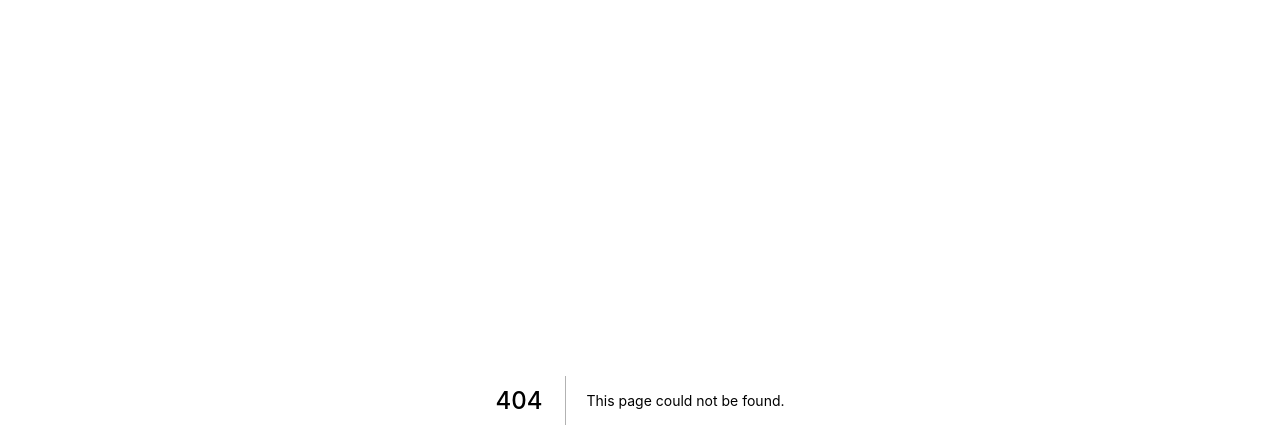
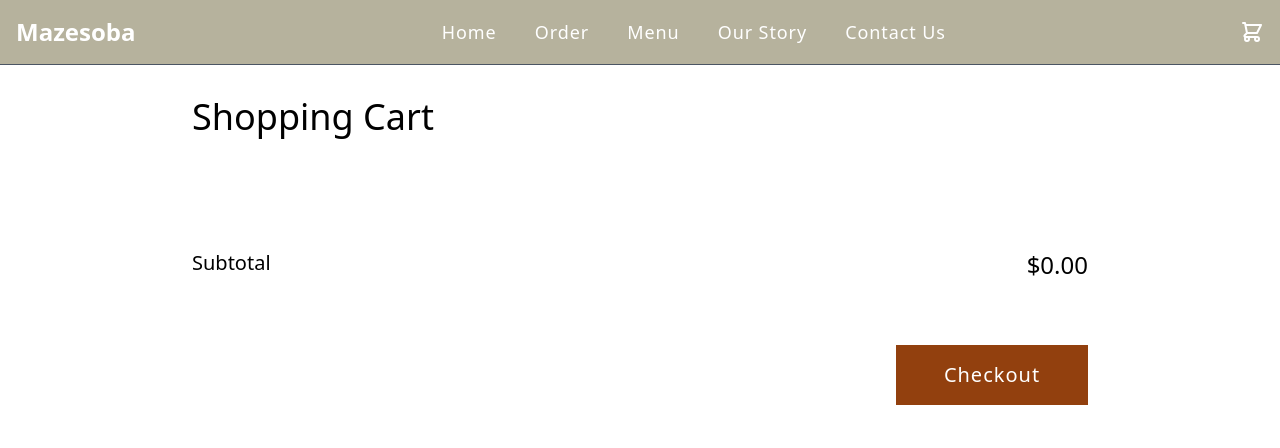
Before and after one commit to leesoli/savorder, a Next.js app: page /cart in a window 1280 px wide. Before the commit this address had no page. Shown: the top 448 px of the page. Built offline with nearby package versions, Linux system fonts and the light colour scheme.

Commit message:
Added Checkout page

```diff
--- /dev/null
+++ b/components/Cart-items.js
@@ -0,0 +1,67 @@
+import React, {useContext, useState} from "react";
+import { Context } from "../contexts/index";
+import Image from 'next/image';
+import {MinusIcon, PlusIcon, XIcon} from '@heroicons/react/outline';
+
+export default function CartItems ({item}) {
+  const {removeFromCart, updateCart} = useContext(Context);
+  const [isHovered, setHoveredState] = useState(false);
+  const [quantity, setQuantity] = useState(item.count);
+
+  function changeQuantity(e) {
+    const {name, value, id} = e.target;
+    setQuantity(value);
+    updateCart(id, value);
+  }
+
+  function updateQuantity(id, value) {
+    const result = Number(quantity) + value;
+    if (result > 0) {
+      setQuantity(result);
+      updateCart(id, result);
+    }
+  }
+
+  return (
+    <div className="flex mb-8 border-b-[1px] pb-8 border-gray-300 justify-between">
+      <div className="relative w-28 h-20 sm:w-52 sm:h-36">
+        <Image layout="fill" objectFit="cover" src={`/${item.url}`}/>
+      </div>
+
+      <div className="flex flex-col justify-between sm:flex-row md:w-1/3">
+        <div className="text-xl md:text-2xl">{item.name}</div>
+        <div className="flex items-center sm:items-start">
+          <MinusIcon
+            onClick={() => updateQuantity(item.id, -1)}
+            className="w-5 h-5 md:w-6 md:h-6 hover:bg-gray-100 hover:rounded-xl md:mt-[1px]"/>
+          <div>
+            <input
+              type="text"
+              id={item.id}
+              value={quantity}
+              onChange={changeQuantity}
+              min={1}
+              className="w-8 sm:w-12 px-2 mx-4 text-center text-lg lg:text-xl"
+            >
+            </input>
+          </div>
+          <PlusIcon
+            className="w-5 h-5 md:w-6 md:h-6 hover:bg-gray-100 hover:rounded-xl md:mt-[1px]"
+            onClick={() => updateQuantity(item.id, 1)}
+          />
+        </div>
+      </div>
+
+      <div className="flex flex-col justify-between sm:flex-row-reverse sm:w-1/4 pr-2">
+        <XIcon
+          className="w-7 h-7 hover:bg-gray-100 hover:rounded-xl self-end sm:self-start"
+          onClick={() => removeFromCart(item.id, item)}
+        />
+        <div className="sm:text-xl">
+          {(item.price * quantity).toLocaleString("en-US", {style: "currency", currency: "USD"})}
+        </div>
+      </div>
+    </div>
+
+  )
+}
--- a/components/Header.js
+++ b/components/Header.js
@@ -6,8 +6,8 @@ import Link from 'next/link';
 
 export default function Header() {
   return (
-    <div className="flex p-4 justify-between  items-center border-b-[1px]">
-      <button className="sm:hidden">
+    <div className="flex p-4 justify-between text-white bg-[#B6B29D] items-center border-b-[0.5px] border-gray-600">
+      <button className="sm:hidden" aria-label="menu icon">
         <MenuIcon className="w-6 h-6"/>
       </button>
       <div className="font-semibold mr-3 z-10 text-2xl justify-items-center hover:cursor-pointer">
@@ -15,35 +15,38 @@ export default function Header() {
           Mazesoba
         </Link>
       </div>
-      <ul className="invisible flex flex-col sm: flex-start sm:visible sm:flex-row absolute sm:static h-screen w-screen sm:h-fit sm:w-fit items-center justify-center bg-white sm:justify-between text-2xl sm:text-lg sm:w-96 lg:w-[28em]">
-        <li className="hover:text-blue-400 hover:cursor-pointer">
+      <ul className="invisible flex flex-col sm: flex-start sm:visible sm:flex-row absolute sm:static h-screen w-screen sm:h-fit sm:w-fit items-center justify-center sm:justify-between text-2xl sm:text-lg sm:w-2/3 md:w-[28em]">
+        <li className="hover:text-blue-400 hover:cursor-pointer tracking-wider">
           <Link href="/">
             <a>Home</a>
           </Link>
         </li>
-        <li className="hover:text-blue-400 hover:cursor-pointer">
+        <li className="hover:text-blue-400 hover:cursor-pointer tracking-wider">
           <Link href="/order">
             <a>Order</a>
           </Link>
         </li>
-        <li className="hover:text-blue-400 hover:cursor-pointer">
+        <li className="hover:text-blue-400 hover:cursor-pointer tracking-wider">
           <Link href="/menu">
             <a>Menu</a>
           </Link>
         </li>
-        <li className="hover:text-blue-400 hover:cursor-pointer">
+        <li className="hover:text-blue-400 hover:cursor-pointer tracking-wider">
           <Link href="/story">
             <a>Our Story</a>
           </Link>
         </li>
-        <li className="hover:text-blue-400 hover:cursor-pointer">
+        <li className="hover:text-blue-400 hover:cursor-pointer tracking-wider">
           <Link href="/contact">
             <a>Contact Us</a>
           </Link>
         </li>
       </ul>
 
-      <ShoppingCartIcon className="h-6 w-6 hover:text-blue-800 hover:cursor-pointer"/>
+      <Link href="/cart">
+        <ShoppingCartIcon
+          className="h-6 w-6 hover:text-blue-800 hover:cursor-pointer"/>
+      </Link>
     </div>
   )
 }
--- a/components/Order-items.js
+++ b/components/Order-items.js
@@ -21,7 +21,7 @@ export default function OrderItems ({item}) {
 
   return (
     <div className="flex flex-col items-center pb-16">
-      <div className="relative h-64 w-full mb-4 max-w-64">
+      <div className="relative h-80 md:h-48 w-full mb-4 max-w-64">
       <Image
         src={`/${item.url}`}
         alt="photo of menu item"
@@ -34,7 +34,7 @@ export default function OrderItems ({item}) {
       <div className="text-xl md:text-lg mb-4">${item.price}</div>
 
       {clicked ?
-        <button className="flex items-center p-1 border-green-700 border-2 text-green-700 uppercase text-base mt-auto md:text-xs">
+        <button className="flex items-center p-1 border-green-700 border-2 text-green-700 uppercase text-xs mt-auto">
           < CheckCircleIcon className="w-6 h-6 mr-2" /> Added to cart
         </button>:
         <button
--- /dev/null
+++ b/hooks/useClicked.js
@@ -0,0 +1,25 @@
+import {useState, useEffect, useRef} from "react";
+
+export default function useClicked() {
+  const [clicked, setClicked] = useState(false);
+  const ref = useRef(null);
+
+  function handleClick() {
+    setClicked(true);
+    setTimeout(() => {
+      setClicked(false);
+    }, 1000);
+  }
+
+  useEffect(() => {
+    const myRef = ref.current;
+    myRef.addEventListener("click", handleClick);
+
+    return () => {
+      myRef.removeEventListener("click", handleClick);
+    }
+
+  }, []);
+
+  return [clicked, ref];
+}
--- /dev/null
+++ b/pages/cart/index.js
@@ -0,0 +1,39 @@
+import Header from '../../components/Header';
+import CartItems from '../../components/Cart-items';
+import { useContext } from "react";
+import useClicked from '../../hooks/useClicked';
+import { Context } from '/contexts/index';
+
+export default function Cart () {
+  const {cartItems, total} = useContext(Context);
+  const [clicked, ref] = useClicked();
+  const cart = cartItems.map(item => <CartItems item={item} key={item.id} />);
+
+  return (
+    <div className="w-screen">
+      <Header />
+      <main className="flex flex-col p-8 lg:w-3/4 sm:mx-auto">
+        <h2 className="text-4xl font-normal mb-12">Shopping Cart</h2>
+        {cart}
+        <div className="flex justify-between my-16">
+          <span className="text-xl">Subtotal</span>
+          <span className="text-2xl">{total.toLocaleString("en-US", {style: "currency", currency: "USD"})}</span>
+        </div>
+
+        {clicked ?
+        <button
+          className="w-full p-4 bg-amber-800 text-white text-xl tracking-wider sm:w-48 sm:self-end"
+        >
+          Loading...
+        </button>:
+        <button
+          className="w-full p-4 bg-amber-800 text-white text-xl tracking-wider sm:w-48 sm:self-end"
+          ref={ref}
+        >
+          Checkout
+        </button>
+        }
+      </main>
+    </div>
+  )
+}
--- a/pages/index.js
+++ b/pages/index.js
@@ -2,6 +2,8 @@ import Head from 'next/head';
 import Image from 'next/image';
 import styles from '../styles/Home.module.css';
 import Header from '../components/Header';
+import MainImage from '../public/note-thanun-unsplash.jpg';
+import Link from 'next/link';
 
 export default function Home() {
 
@@ -14,8 +16,19 @@ export default function Home() {
 
       <Header/>
       <main>
+        <section className="relative w-screen h-screen">
+          <Image
+            src={MainImage} objectFit="cover" layout="fill"
+            alt="closeup of hot soba"
+          />
+          <Link href="/order">
+            <button
+              className="absolute text-white text-lg py-2 px-4 bg-[#B6B29D] opacity-80 top-1/2 left-1/3 sm:left-[43%] md:left-[45%]">Place Order</button>
+          </Link>
 
+        </section>
       </main>
+
     </div>
   )
 }
--- a/pages/order/index.js
+++ b/pages/order/index.js
@@ -52,7 +52,7 @@ export default function Order () {
   return (
     <div>
       <Header/>
-      <div className="px-8 py-12 md:flex md:justify-between xl:justify-start">
+      <div className="px-8 py-12 md:py-24 md:flex md:justify-between xl:justify-start">
         <div className="flex text-lg w-96 justify-between mb-8 md:flex-col md:mb-0 md:max-w-xs md:h-fit ml-2">
           <span
             className="border-r-2 pr-4 border-gray-100 md:border-none hover:cursor-pointer md:p-2 font-bold"
@@ -88,7 +88,7 @@ export default function Order () {
           >Cold Noodles</span>
         </div>
 
-        <div className="md:grid md:grid-cols-2 px-2 xl:grid-cols-3 md:gap-x-4 md:gap-y-8">{renderItems()}</div>
+        <div className="md:grid md:grid-cols-2 px-2 xl:grid-cols-3 md:gap-x-4 md:gap-y-8 md:w-3/4 md:mr-8">{renderItems()}</div>
       </div>
     </div>
   )
```
Also changed, not shown: public/note-thanun-unsplash.jpg (added).
